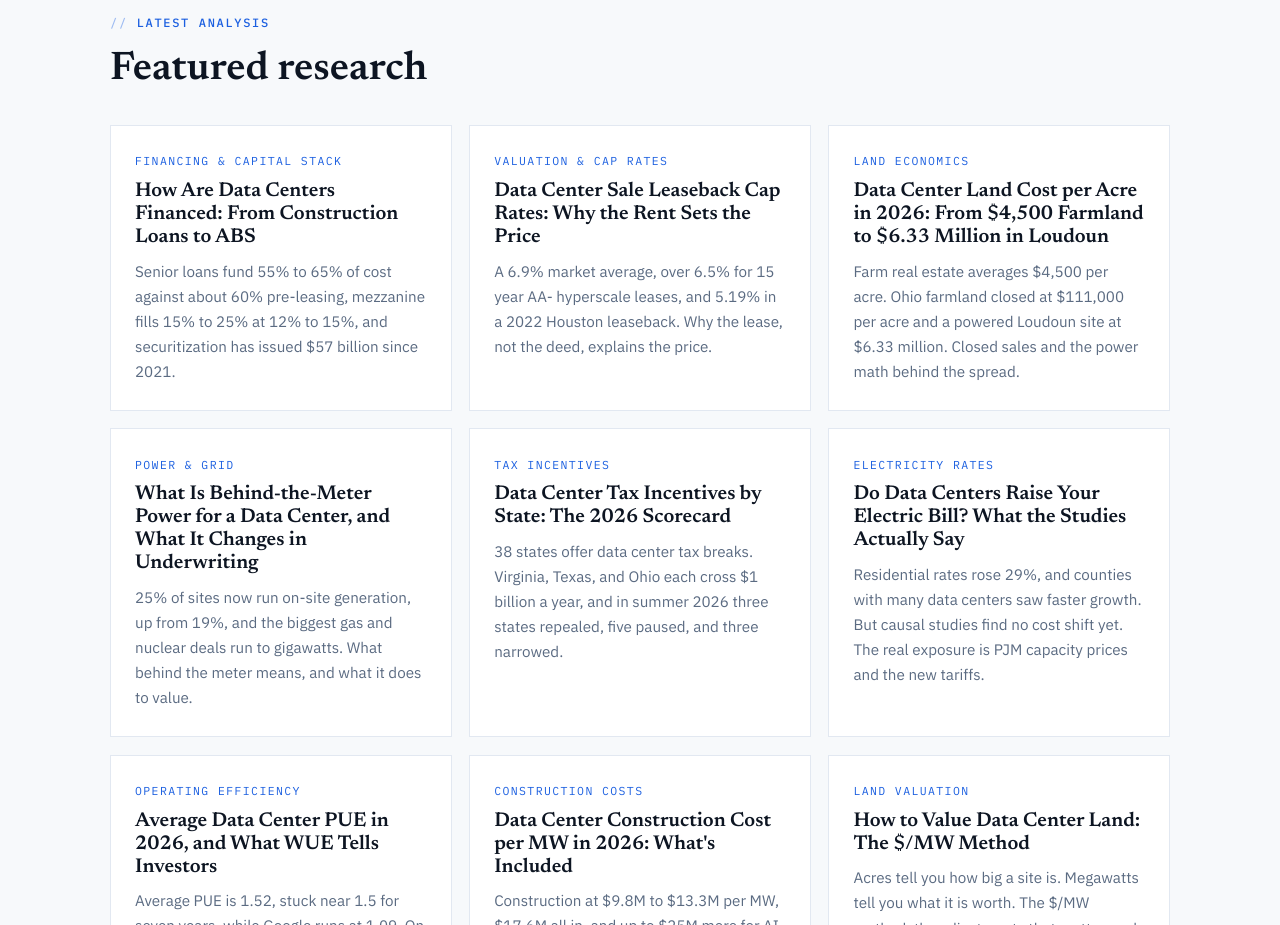
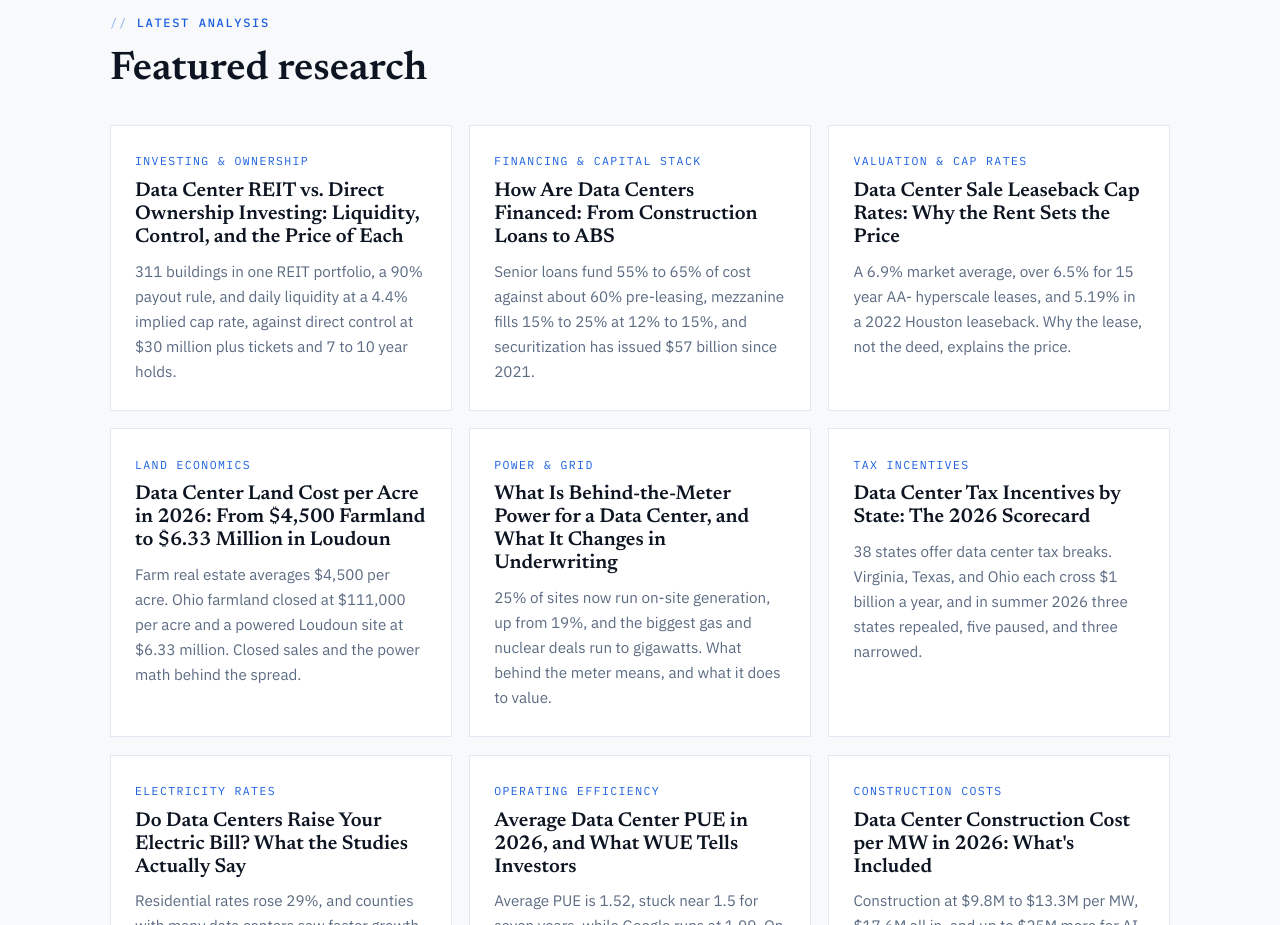
Before and after one commit to HannahM87780/realestatedatacenter, a plain HTML site: page index.html in a window 1280 px wide. Shown: the part 2540-3465 px from the top of the page. Drawn offline with Linux system fonts and the light colour scheme.

Commit message:
Add K13 REIT vs direct ownership card to homepage

```diff
--- a/index.html
+++ b/index.html
@@ -204,6 +204,11 @@
       <p class="eyebrow">Latest analysis</p>
       <h2>Featured research</h2>
       <div class="article-grid">
+                <article class="article-card">
+          <p class="article-kicker">Investing &amp; Ownership</p>
+          <h3><a href="/articles/data-center-reit-vs-direct-ownership/">Data Center REIT vs. Direct Ownership Investing: Liquidity, Control, and the Price of Each</a></h3>
+          <p>311 buildings in one REIT portfolio, a 90% payout rule, and daily liquidity at a 4.4% implied cap rate, against direct control at $30 million plus tickets and 7 to 10 year holds.</p>
+        </article>
         <article class="article-card">
             <p class="article-kicker">Financing &amp; Capital Stack</p>
           <h3><a href="/articles/how-are-data-centers-financed/">How Are Data Centers Financed: From Construction Loans to ABS</a></h3>
```
